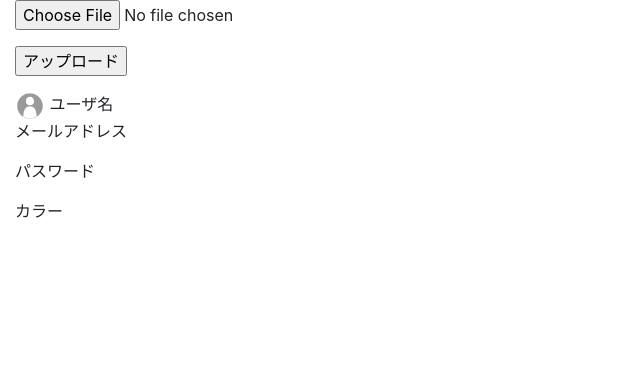
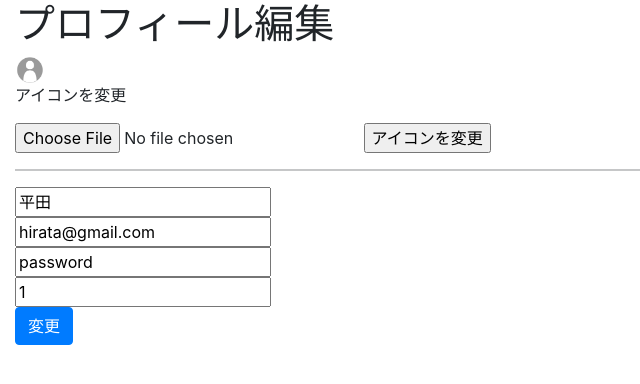
Before and after one commit to hrt4423/SD3A_Group2, a PHP site: page /profile_edit.php in a window 1280 px wide. Shown: the top 384 px of the page, without its empty margins (0-640 px from the left). Run offline with PHP 8.4, Linux system fonts and the light colour scheme; data comes from the database, SQL or seed files in the repository; some libraries are stand-ins or nearby versions.

Commit message:
wip
DBの変更処理はまだ

```diff
--- a/src/dao/users.php
+++ b/src/dao/users.php
@@ -5,6 +5,31 @@
       $pdo = new PDO('mysql:host=localhost; dbname=asoda; charset=utf8',
                       'hirata', 'password');
       return $pdo;
+    }
+
+    public function getUserDataById($id){
+      $pdo = $this -> dbConnect();
+      //SQLの生成
+      $sql = "SELECT * FROM users WHERE user_id=?";
+
+      //prepare:準備　戻り値を変数に保持
+      $ps = $pdo -> prepare($sql);
+
+      //”？”に値を設定する。
+      $ps->bindValue(1, $id, PDO::PARAM_INT);
+
+      //SQLの実行
+      $ps->execute();
+      $result = $ps->fetchAll(PDO::FETCH_ASSOC);
+
+      if(empty($result)){
+        echo '指定したIDに該当するデータはありません。';
+      }else{
+        foreach($result as $row){
+          $userData=$row;
+        }
+      }
+      return $userData;
     }
 
     public function getUserIconPathById($id){
--- a/src/profile_edit.php
+++ b/src/profile_edit.php
@@ -34,20 +34,32 @@
     $users = new Users;
     $USESR_ID = 1;
     $userIconPath = $users->getUserIconPathById($USESR_ID);
+    $userData[] = $users->getUserDataById($USESR_ID);
+    //var_dump($userData);
+    $userName = $userData[0]['user_name'];
+    $userMail = $userData[0]['user_mail'];
+    $userPassword = $userData[0]['user_pass'];
+    $userColor = $userData[0]['thema_color_id'];
   ?>
 
   <div class="container-fluid">
-    <form action="./file_upload.php" method="post" enctype="multipart/form-data">
-      <p><input type="file" name="file_upload"></p>
-      <p><input type="submit" value="アップロード"></p>
+    <h1>プロフィール編集</h1>
+    <img src="<?= $userIconPath ?>" alt="ユーザアイコン" style="width: 30px;">
+
+    <form action="./file_upload.php" method="post" enctype="multipart/form-data" id="file-upload">
+      <p>アイコンを変更</p>
+      <input type="file" name="file_upload" value="a">
+      <input type="submit" value="アイコンを変更">
+    </form>
+    <hr>
+    <form action="" method="post" id="profile-edit">
+      <input type="text" name="user_name" value="<?= $userName ?>"><br>
+      <input type="text" name="user_mail" value="<?= $userMail ?>"><br>
+      <input type="text" name="user_pass" value="<?= $userPassword ?>"><br>
+      <input type="text" name="thema_color_id" value="<?= $userColor ?>"><br>
+      <button type="submit" class="btn btn-primary">変更</button>
     </form>
 
-    <img src="<?= $userIconPath ?>" alt="ユーザアイコン" style="width: 30px;">
-
-    <span>ユーザ名</span>
-    <p>メールアドレス</p>
-    <p>パスワード</p>
-    <p>カラー</p>
   </div>
 
 
```
